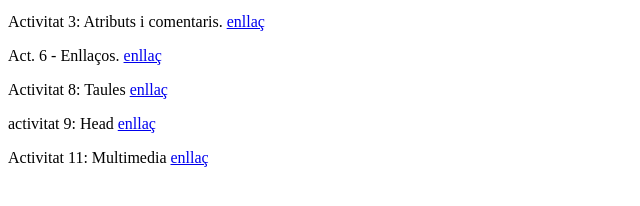
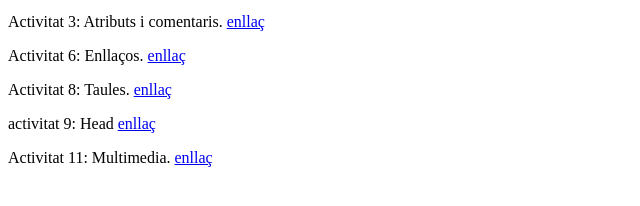
Before and after one commit to juliafone/acts, a plain HTML site: page index.html in a window 1280 px wide. Shown: the part 242-448 px from the top of the page, 0-640 px from the left. Drawn offline with Linux system fonts and the light colour scheme.

Commit message:
Update index.html

```diff
--- a/index.html
+++ b/index.html
@@ -12,10 +12,10 @@ llaç<!DOCTYPE html>
    <p>Activitat 1: impossible web. <a href="activitat1/impossible.html">enllaç</a></p>
    <p>Activitat 2: Etiquetes bàsiques. <a href="activitat2/index.html">enllaç</a></p>
    <p>Activitat 3: Atributs i comentaris. <a href="activitat3/index.html">enllaç</a></p>
-   <p>Act. 6 - Enllaços. <a href="activitat6/index.html">enllaç</a></p>
-   <p>Activitat 8: Taules <a href="activitat8/index.html">enllaç</a></p>
+   <p>Activitat 6: Enllaços. <a href="activitat6/index.html">enllaç</a></p>
+   <p>Activitat 8: Taules. <a href="activitat8/index.html">enllaç</a></p>
    <p>activitat 9: Head <a href="activitat9/index.html">enllaç</a></p>
-   <p>Activitat 11: Multimedia <a href="activitat11/index.html">enllaç</a></p>
+   <p>Activitat 11: Multimedia. <a href="activitat11/index.html">enllaç</a></p>
 
 
 
```
